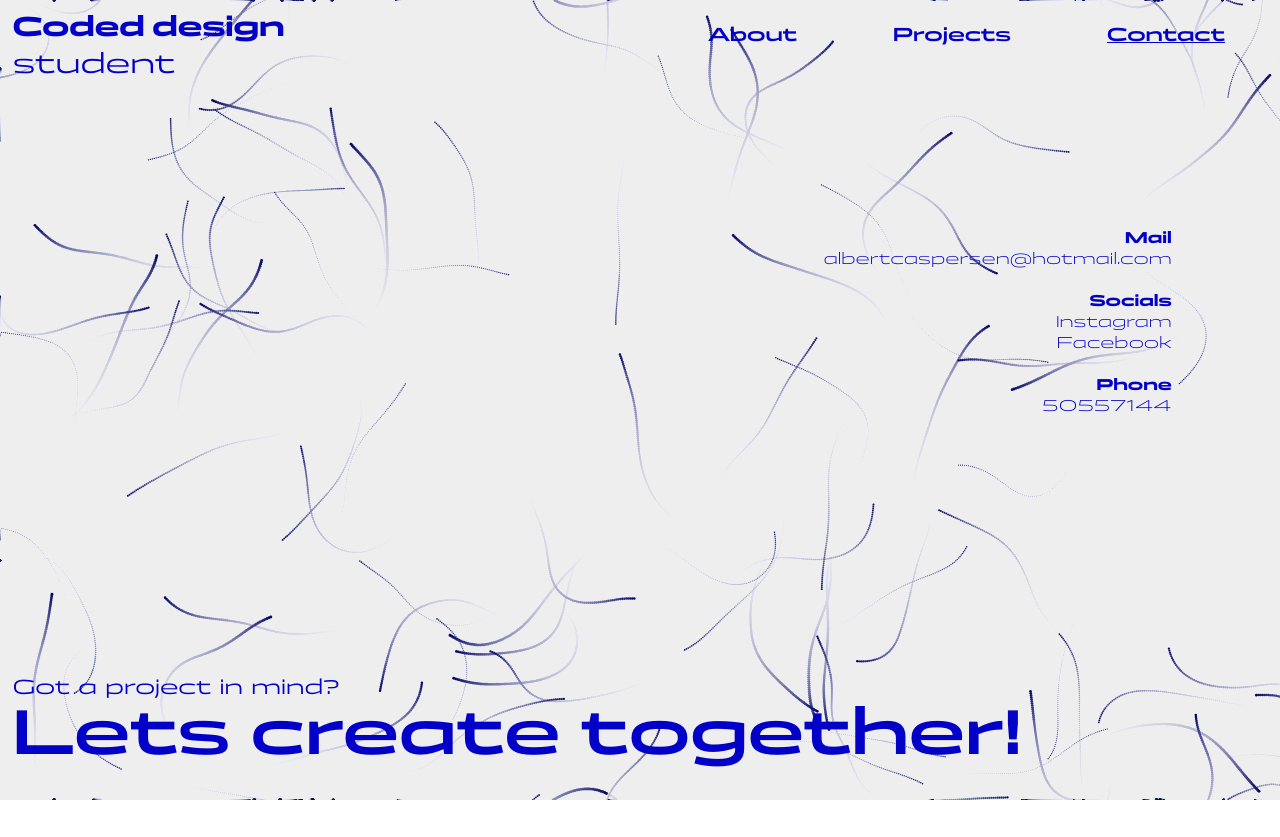
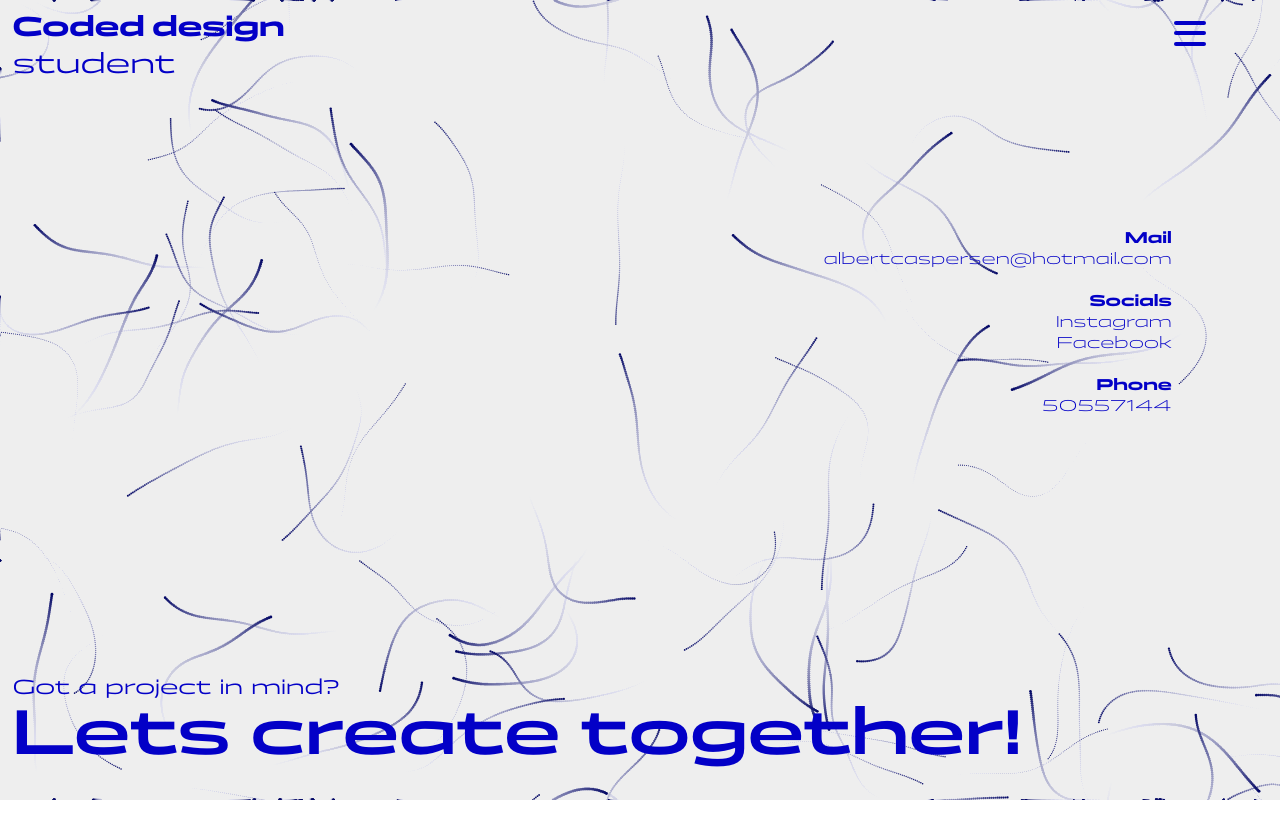
Before and after one commit to albertcaspersen/portfolie, a Vue app: page /contact in a window 1280 px wide. Built offline with nearby package versions, Linux system fonts and the light colour scheme.

Commit message:
fix: haha

```diff
--- a/src/components/Designstud.vue
+++ b/src/components/Designstud.vue
@@ -30,6 +30,7 @@ import { isDarkMode } from '../themeState.js';
     grid-column: 1 / 5;
     grid-row: 1;
     transition: color 0.4s; /* Tilføjet for en blød overgang */
+    z-index: 3000;
 }
 
 /* 3. Definer stilen for dark mode */
--- a/src/components/navbar.vue
+++ b/src/components/navbar.vue
@@ -1,5 +1,7 @@
+<!-- Fil: Navbar.vue -->
+
 <script setup>
-import { ref, onMounted, watch } from 'vue';
+import { ref, onMounted, onUnmounted, watch } from 'vue';
 import { isDarkMode } from '../themeState.js';
 import gsap from 'gsap';
 
@@ -7,29 +9,28 @@ import gsap from 'gsap';
 const isMenuOpen = ref(false);
 const navContainerRef = ref(null);
 const navLinksRef = ref([]);
-const linkyRef = ref(null); // <-- 1. Opret en ny ref til linky-sektionen
+const linkyRef = ref(null);
 
-// --- GSAP Tidslinje & Tilstand ---
+// --- GSAP Tidslinje ---
 let timeline = null;
-let isMobileView = false;
 
+// Funktion til at skifte menuen
 function toggleMenu() {
   isMenuOpen.value = !isMenuOpen.value;
 }
 
+// Kør, når komponenten er monteret
 onMounted(() => {
-  function setupMobileAnimation() {
-    if (timeline) timeline.kill();
-
   timeline = gsap.timeline({
     paused: true,
     onReverseComplete: () => {
+      // Skjuler containeren når animationen er færdig med at køre baglæns
       gsap.set(navContainerRef.value, { display: 'none' });
     }
   });
 
-    // Saml alle elementer, der skal animeres
-    const elementsToAnimate = [...navLinksRef.value, linkyRef.value]; // <-- 2. Kombiner nav-links og linky
+  const linkyItems = gsap.utils.toArray(linkyRef.value.children);
+  const elementsToAnimate = [...navLinksRef.value, ...linkyItems];
 
   timeline
     .to(navContainerRef.value, {
@@ -37,34 +38,33 @@ onMounted(() => {
       duration: 0.6,
       ease: 'power3.inOut'
     })
-      // Animer både navLinks og linkyRef sammen
-      .from(elementsToAnimate, { // <-- 3. Brug den kombinerede liste her
+    .from(elementsToAnimate, {
       opacity: 0,
-        y: 30,
+      y: 70,
       duration: 0.4,
-        stagger: 0.1, // Stagger vil virke på tværs af alle elementer i listen
+      stagger: 0.11,
       ease: 'power2.out'
     }, "-=0.4");
-  }
-
-  gsap.matchMedia().add("(max-width: 600px)", () => {
-    isMobileView = true;
-    setupMobileAnimation();
-
-    return () => {
-      isMobileView = false;
-      isMenuOpen.value = false;
-      gsap.set(navContainerRef.value, { clearProps: 'all' });
-      gsap.set(navLinksRef.value, { clearProps: 'all' });
-      gsap.set(linkyRef.value, { clearProps: 'all' }); // Sørg for at rydde op her også
-    };
-  });
 });
 
+// Ryd op når komponenten fjernes
+onUnmounted(() => {
+  if (timeline) {
+    timeline.kill();
+  }
+});
+
+// Reagerer på ændringer i isMenuOpen
 watch(isMenuOpen, (isOpen) => {
-  if (isMobileView && timeline) {
+  if (timeline) {
     if (isOpen) {
+      // Check om vi er på desktop eller mobil
+      const isDesktop = window.innerWidth > 600;
+      if (isDesktop) {
+        gsap.set(navContainerRef.value, { display: 'grid' });
+      } else {
         gsap.set(navContainerRef.value, { display: 'flex' });
+      }
       timeline.play();
     } else {
       timeline.reverse();
@@ -72,6 +72,7 @@ watch(isMenuOpen, (isOpen) => {
   }
 });
 </script>
+
 <template>
   <nav class="grid-navbar-nav" :class="{ 'dark-mode': isDarkMode, 'menu-open': isMenuOpen }">
     <button class="burger-menu" @click="toggleMenu" :aria-expanded="isMenuOpen" aria-label="Toggle navigation">
@@ -79,7 +80,9 @@ watch(isMenuOpen, (isOpen) => {
       <div class="line line2"></div>
       <div class="line line3"></div>
     </button>
+
     <div class="nav-links-container" ref="navContainerRef">
+
       <router-link
         v-for="link in [{to: '/about', text: 'About'}, {to: '/projects', text: 'Projects'}, {to: '/contact', text: 'Contact'}]"
         :key="link.to" :to="link.to" class="nav-link"
@@ -88,46 +91,101 @@ watch(isMenuOpen, (isOpen) => {
         {{ link.text }}
       </router-link>
 
-      <!-- Tilføj ref="linkyRef" til h2-elementet -->
-      <h2 class="linky" ref="linkyRef">
-        <span style="font-weight: 700;">Mail</span><br>
-         <a href="mailto:albertcaspersen@hotmail.com" style="text-decoration: none; color: #0300c7;">albertcaspersen@hotmail.com</a><br><br>
-
-        <span style="font-weight: 700;">Socials</span><br>
-        <a href="https://www.instagram.com/albert_caspersen/" style="text-decoration: none; color: #0300c7;">Instagram</a><br>
-        <a href="https://www.facebook.com/albert.caspersen?locale=da_DK" style="text-decoration: none; color: #0300c7;">Facebook</a><br><br>
-
-        <span style="font-weight: 700;">Phone</span><br>
-        50557144
-      </h2>
+      <div class="linky" ref="linkyRef">
+        <div><a href="mailto:albertcaspersen@hotmail.com">Mail</a></div>
+        <div class="spacer"></div>
+        <div><a href="https://www.instagram.com/albert_caspersen/">Instagram</a></div>
+        <div><a href="https://www.linkedin.com/in/albert-valdemar-caspersen-a9a433331/">Linkedin</a></div>
+        <div><a href="https://www.facebook.com/albert.caspersen?locale=da_DK">Facebook</a></div>
+        <div class="spacer"></div>
+      </div>
     </div>
   </nav>
 </template>
 
 <style scoped>
-/* Din CSS-kode er uændret og kan forblive præcis som i det forrige svar.
-   Den simplificerede @media-blok uden '!important' vil nu fungere korrekt.
-*/
+/* --- GENERELLE STYLES (MOBIL-FIRST) --- */
+.grid-navbar-nav {
+  grid-column: 11 / 13;
+  grid-row: 1;
+  display: flex;
+  justify-content: flex-end;
+  align-items: center;
+  position: relative;
+  top: -1vh;
+}
 
-/* --- Generel & Burger Styling --- */
-.grid-navbar-nav { grid-column: 11 / 13; grid-row: 1; display: flex; justify-content: flex-end; align-items: center; position: relative; top: -0vh;  }
-.burger-menu { display: flex; flex-direction: column; justify-content: space-around; width: 3rem; height: 2rem; background: transparent; border: none; cursor: pointer; padding: 0; z-index: 1001; }
-.line { width: 2rem; height: 0.25rem; background-color: #0300c7; border-radius: 10px; transition: all 0.3s linear; position: relative; transform-origin: 1px; top: -1vh; right: -0.6vw;}
-.grid-navbar-nav.dark-mode .line { background-color: #FFFFFF; }
-.grid-navbar-nav.menu-open .line1 { transform: rotate(45deg); }
-.grid-navbar-nav.menu-open .line2 { opacity: 0; transform: translateX(20px); }
-.grid-navbar-nav.menu-open .line3 { transform: rotate(-45deg); }
+.burger-menu {
+  grid-column: 11 / 13;
+  display: flex;
+  flex-direction: column;
+  justify-content: space-around;
+  width: 4.9rem;
+  align-items: center;
+  height: 2rem;
+  background: transparent;
+  border: none;
+  cursor: pointer;
+  padding: 0;
+  z-index: 1001;
+  background-color: transparent;
+  right: -2.6vw;
+  position: absolute;
+}
 
-/* --- Links Styling --- */
-.nav-link { text-decoration: none; color: #0300c7; font-family: 'Panchang', 'Arial', sans-serif; font-size: 3.5rem; font-weight: 600; margin: 1.5rem 0; position: relative; top: 10vh; }
-.router-link-active { text-decoration: underline; }
-.grid-navbar-nav.dark-mode .nav-link { color: #FFFFFF; }
+.line {
+  width: 2rem;
+  height: 0.25rem;
+  background-color: #0300c7;
+  border-radius: 10px;
+  transition: all 0.3s linear;
+  position: relative;
+  transform-origin: 1px;
+}
 
-/* --- GSAP-styret Nav Container --- */
+.grid-navbar-nav.dark-mode .line {
+  background-color: #FFFFFF;
+}
+
+.grid-navbar-nav.menu-open .line1 {
+  transform: rotate(45deg);
+}
+.grid-navbar-nav.menu-open .line2 {
+  opacity: 0;
+  transform: translateX(20px);
+}
+.grid-navbar-nav.menu-open .line3 {
+  transform: rotate(-45deg);
+}
+
+/* --- Links Styling (Mobil) --- */
+.nav-link {
+  text-decoration: none;
+  color: #0300c7;
+  font-family: 'Panchang', 'Arial', sans-serif;
+  font-size: 3.5rem;
+  font-weight: 600;
+  margin: 1.5rem 0; /* Lille margin mellem linkene */
+  padding: 0 0 0 5vw; /* Kun left padding */
+  line-height: 1; /* Normal line-height */
+  position: relative;
+  top: -17vh;
+}
+
+.router-link-active {
+  text-decoration: underline;
+}
+
+.grid-navbar-nav.dark-mode .nav-link {
+  color: #FFFFFF;
+}
+
+/* --- GSAP-styret Nav Container (Mobil) --- */
 .nav-links-container {
-  display: none;
+  display: none; /* Skjult som standard, styres af GSAP */
   flex-direction: column;
-  align-items: left;
+  align-items: flex-start;
+  justify-content: center; /* Centrerer indholdet vertikalt */
   text-align: left;
   position: fixed;
   top: 0;
@@ -137,47 +195,112 @@ watch(isMenuOpen, (isOpen) => {
   z-index: 1000;
   background-color: rgb(236, 236, 236);
   clip-path: circle(0% at top right);
-
 }
 
 .grid-navbar-nav.dark-mode .nav-links-container {
   background-color: #0300c7;
 }
 
+/* --- Styling for Linky-sektionen (Mobil) --- */
 .linky {
+  display: flex;
+  flex-direction: column;
   font-size: 0.9rem;
-  color: #0300c7;
   font-weight: 100;
   position: absolute;
-  bottom: 20vh;
-  left: 8.7vw;
+  bottom: 10vh;
+  left: 5vw;
+  padding-left: 0.18rem;
+  width: 100%;
 }
 
-/* --- DESKTOP STYLES --- */
-@media (min-width: 601px) {
-  .burger-menu {
-    display: none;
-
+.linky div {
+  line-height: 1.9;
 }
-  .grid-navbar-nav.dark-mode .nav-links-container {
-    background-color: transparent;
+.linky a {
+  color: #0300c7;
+  text-decoration: none;
 }
-  .nav-links-container {
-    display: flex; /* Vises som standard på desktop */
-    flex-direction: row;
-    position: static;
-    height: auto;
-    width: auto;
-    background-color: transparent;
-    clip-path: none;
+.linky .spacer {
+  height: 1.5rem;
+}
+.grid-navbar-nav.dark-mode .linky,
+.grid-navbar-nav.dark-mode .linky a {
+  color: #FFFFFF;
 }
 
+/* --- DESKTOP JUSTERINGER --- */
+@media (min-width: 601px) {
+
+
+
+  .grid-navbar-nav {
+    grid-column: 11 / 13;
+    grid-row: 1;
+    display: flex;
+    justify-content: flex-end;
+    align-items: center;
+    position: relative;
+    top: -0vh;
+  }
+
+  .burger-menu {
+    display: flex;
+    flex-direction: column;
+    justify-content: space-around;
+    width: 4.9rem;
+    align-items: center;
+    height: 2rem;
+    background: transparent;
+    border: none;
+    cursor: pointer;
+    padding: 0;
+    z-index: 1001;
+    background-color: transparent;
+    right: 3.98vw;
+    position: absolute;
+  }
+
+
+
+
+  /* Anvend dit ønskede grid på containeren */
+  .nav-links-container {
+    display: grid;
+    grid-template-columns: repeat(12, 1fr);
+    grid-template-rows: repeat(4, auto); /* Ændret til 4 rækker for bedre kontrol */
+    gap: 0; /* Fjernet gap mellem grid-elementer */
+    position: fixed;
+    padding: 5vh 0; /* Tilføjet top/bottom padding */
+    margin: 0;
+    width: 100%;
+    height: 100vh;
+    background-color: rgb(236, 236, 236);
+    align-items: start;
+    align-content: center; /* Centrerer grid-indholdet vertikalt */
+    box-sizing: border-box;
+  }
+
+  /* Placer hvert nav-link på en ny række i grid'et */
   .nav-link {
+    grid-column: 3 / 13;
+    font-size: 6rem;
+    margin: 0;
+    padding: 0.2rem 0; /* Lille padding for at give minimal afstand */
+    top: 0;
+    align-self: start;
+    line-height: 1.9; /* Justeret line-height for tættere spacing */
+  }
+
+  /* Placer linky-sektionen i bunden */
+  .linky {
+    grid-column: 3 / 13;
+    grid-row: 4; /* Sidste række */
     font-size: 1.2rem;
-    margin: 0;
-    margin-right: 5em;
-    top: 0vh;
-    right: -3.2vw;
+    align-self: end;
+    padding-bottom: 5vh;
+    position: static; /* Ændret fra absolute til static */
+
   }
 }
 </style>
```
Lines whose indentation alone changed are shown as unchanged.
